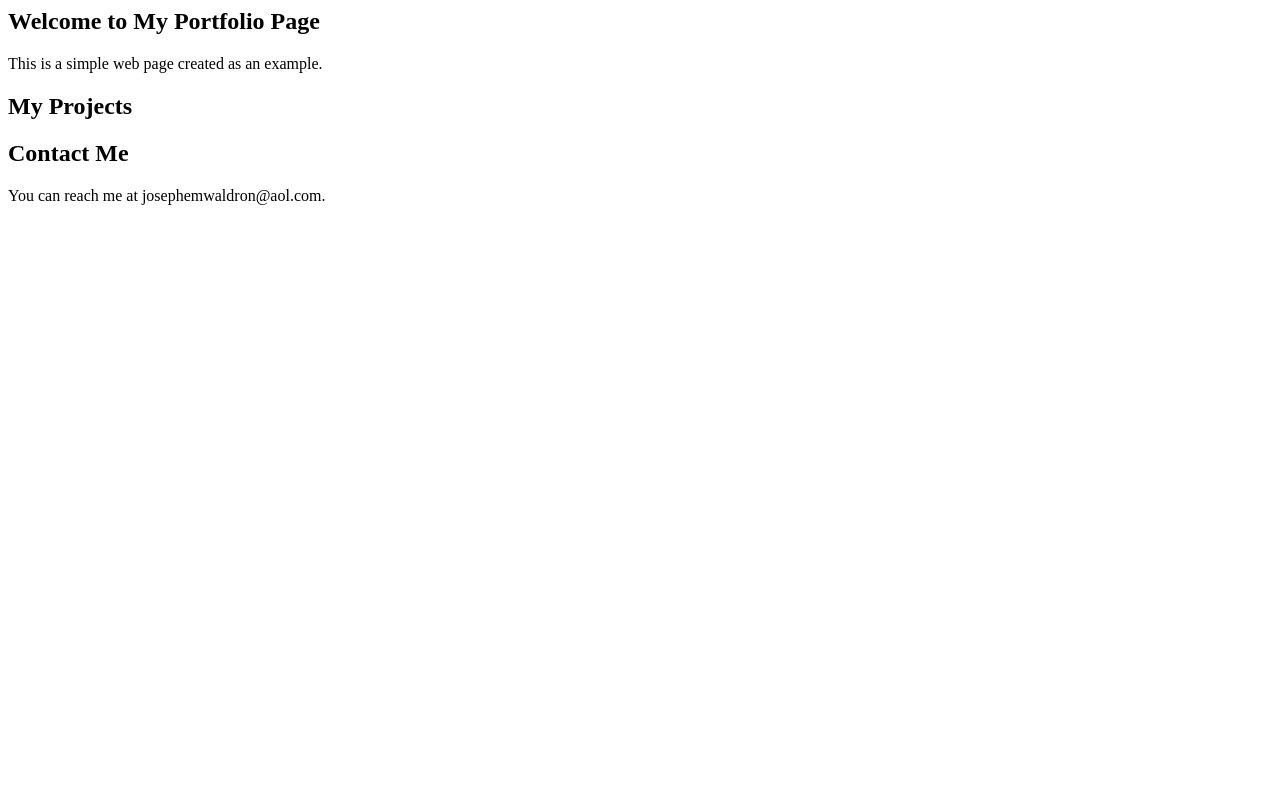
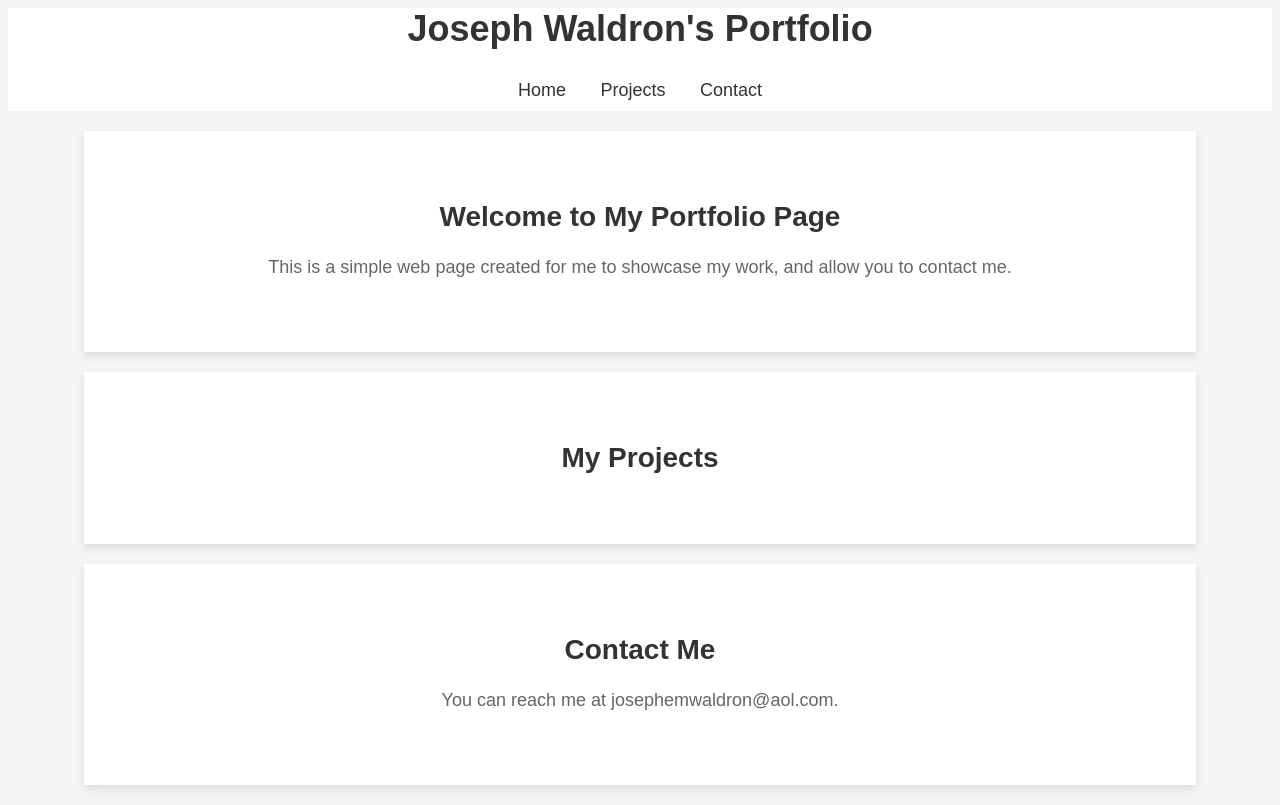
Before and after one commit to JimJamJr/portfolio-website, a plain HTML site: page index.html in a window 1280 px wide. Drawn offline with Linux system fonts and the light colour scheme.

Commit message:
Navbar, html content change, and css styling

```diff
--- a/index.html
+++ b/index.html
@@ -1,11 +1,19 @@
+<!DOCTYPE html>
 <html>
-<head>
-    <title>Joseph Waldron's Portfolio</title>
-</head>
+
+<header>
+    <link rel="stylesheet" href="style.css">
+    <h1>Joseph Waldron's Portfolio</h1>
+    <nav>
+        <a href="#hero">Home</a>
+        <a href="#projects">Projects</a>
+        <a href="#contact">Contact</a>
+    </nav>
+</header>
 
 <section id = "hero">
-    <h1>Welcome to My Portfolio Page</h1>
-    <p>This is a simple web page created as an example.</p>
+    <h2>Welcome to My Portfolio Page</h2>
+    <p>This is a simple web page created for me to showcase my work, and allow you to contact me.</p>
 </section>
 
 <section id = "projects">
--- a/style.css
+++ b/style.css
@@ -0,0 +1,83 @@
+html {
+    font-family: Arial, sans-serif;
+    background-color: #f4f4f4;
+    margin: 0;
+    padding: 0;
+}
+
+header {
+    background-color: #ffffff;
+    text-align: center;
+    width:100%;
+    margin: 0 auto;
+}
+
+h1 {
+    color: #333333;
+    font-size: 36px;
+    margin: 0;
+    text-align: center;
+}
+
+h2 {
+    color: #333333;
+    font-size: 28px;
+    margin: 20px 0;
+    text-align: center;
+}
+
+p {
+    color: #666666;
+    font-size: 18px;
+    line-height: 1.6;
+    margin: 20px 0;
+    text-align: center;
+}
+
+nav {
+    background-color: #ffffff;
+    padding: 10px;
+    text-align: center;
+    width: 80%;
+    margin: 20px auto;
+}
+
+nav a {
+    color: #333333;
+    text-decoration: none;
+    margin: 0 15px;
+    font-size: 18px;
+}
+
+nav a:hover {
+    color: #77a6da;
+}
+
+nav a.active {
+    color: #77a6da;
+    font-weight: bold;
+}
+
+#hero {
+    background-color: #ffffff;
+    padding: 50px;
+    margin: 20px auto;
+    width: 80%;
+    box-shadow: 0 4px 8px rgba(0, 0, 0, 0.1);
+}
+
+#projects {
+    background-color: #ffffff;
+    padding: 50px;
+    margin: 20px auto;
+    width: 80%;
+    box-shadow: 0 4px 8px rgba(0, 0, 0, 0.1);
+}
+
+#contact {
+    background-color: #ffffff;
+    padding: 50px;
+    margin: 20px auto;
+    width: 80%;
+    box-shadow: 0 4px 8px rgba(0, 0, 0, 0.1);
+}
```
